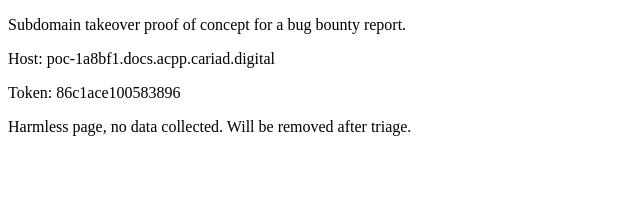
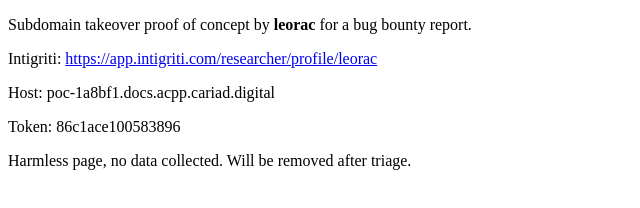
Before and after one commit to leorac/cname-poc-1a8bf1, a plain HTML site: page index.html in a window 1280 px wide. Shown: the whole page, without its empty margins (0-640 px from the left). Drawn offline with Linux system fonts and the light colour scheme.

Commit message:
Update title and content attribution in index.html

```diff
--- a/index.html
+++ b/index.html
@@ -1,7 +1,8 @@
 <!doctype html>
-  <html><head><meta charset="utf-8"><title>Subdomain takeover PoC</title></head>
+  <html><head><meta charset="utf-8"><title>Subdomain takeover PoC by leorac</title></head>
   <body>
-  <p>Subdomain takeover proof of concept for a bug bounty report.</p>
+  <p>Subdomain takeover proof of concept by <b>leorac</b> for a bug bounty report.</p>
+  <p>Intigriti: <a href="https://app.intigriti.com/researcher/profile/leorac">https://app.intigriti.com/researcher/profile/leorac</a></p>
   <p>Host: poc-1a8bf1.docs.acpp.cariad.digital</p>
   <p>Token: 86c1ace100583896</p>
   <p>Harmless page, no data collected. Will be removed after triage.</p>
```
